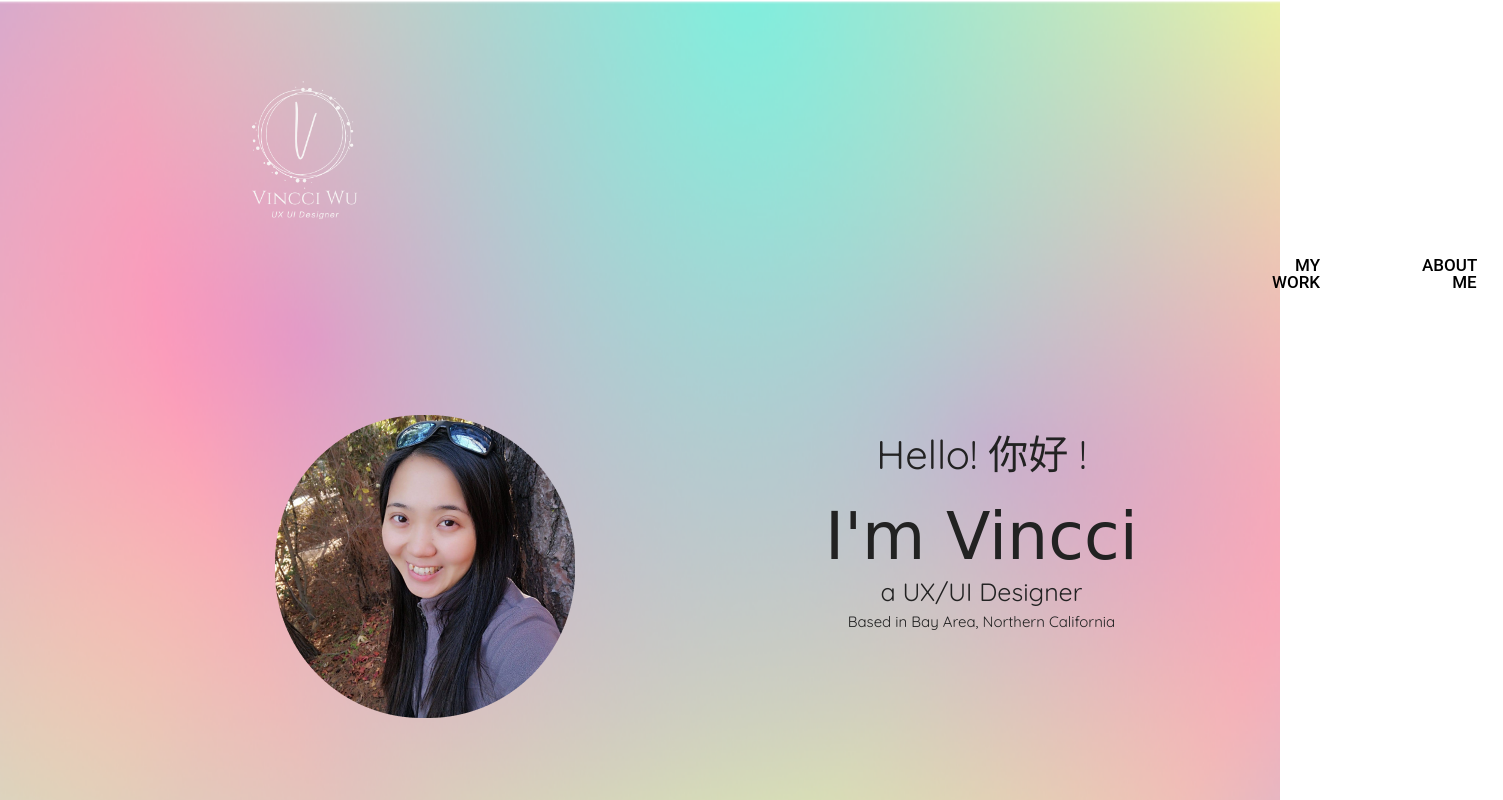
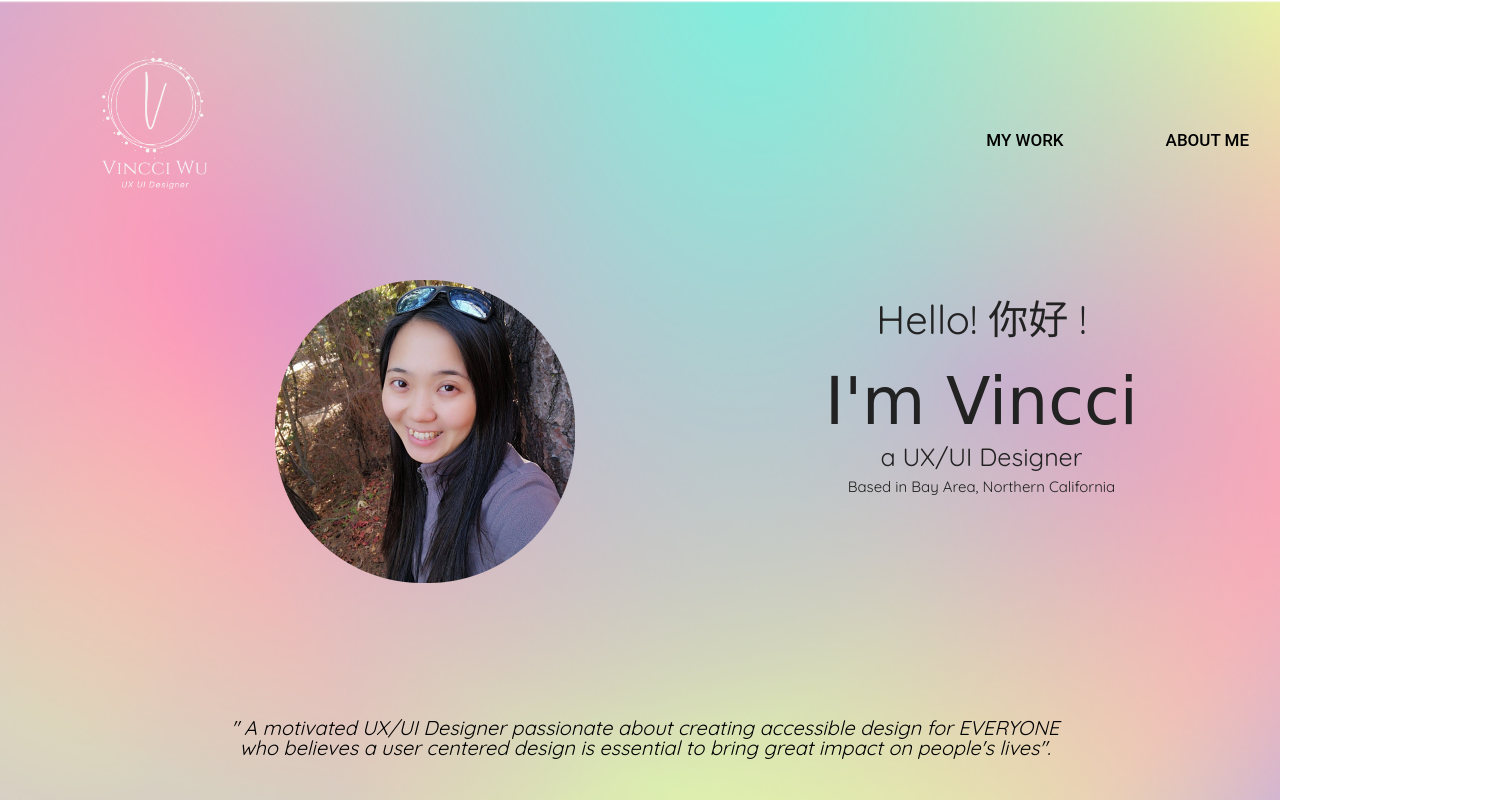
Before and after one commit to vincciwu/portfolio-main, a plain HTML site: page index.html in a window 1280 px wide. Shown: the top 800 px of the page, 1503 px wide, since content can reach past the window. Drawn offline with nearby package versions, Linux system fonts and the light colour scheme; a web font is replaced by a local one.

Commit message:
adjusted header and intro container styles

```diff
--- a/style.css
+++ b/style.css
@@ -25,21 +25,18 @@ header > * {
 }
 nav {
     display: flex;
-    align-items: baseline;
-    padding-bottom: 10px;
+    align-items: center;
+    justify-content: space-between;
+
 
 
 }
 .topnav {
     list-style-type: none;
     background-color:none;
-    margin-left: 50px;
     padding: 10px;
-    padding-left: 350px;
     display: flex;
     align-items: baseline;
-
-    margin-left: 30%;
 
 }
 
@@ -86,7 +83,8 @@ nav {
 .vlogo {
     width: 300px;
     height: 300px;
-    padding-left: 150px;
+    margin-top: -30px;
+
     /**padding-top: 5px;**/
 }
 
@@ -105,7 +103,7 @@ nav {
     .intro {
         display: flex;
         align-items: center;
-
+        margin-top: -80px;
     }
 
     .intro-right {
```
